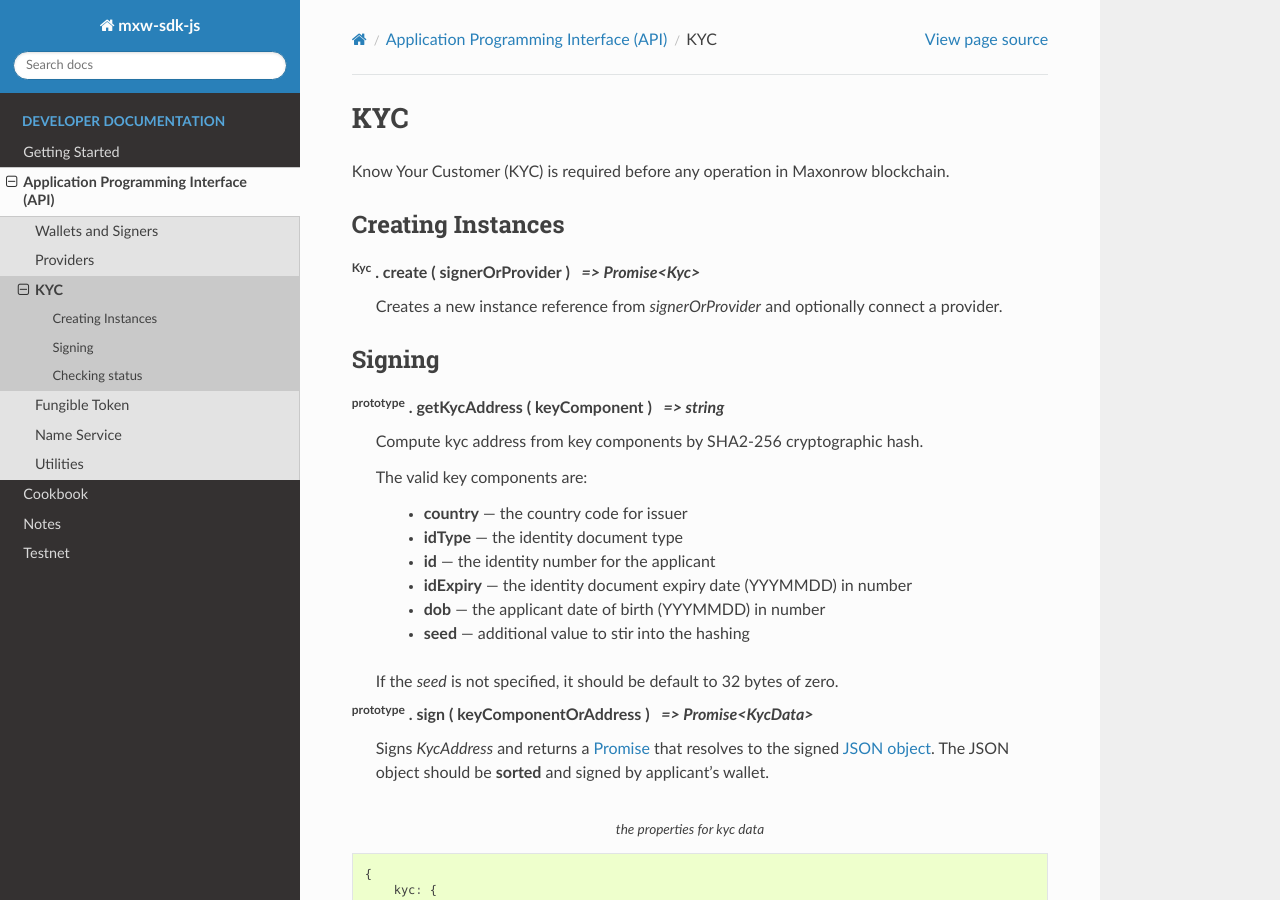
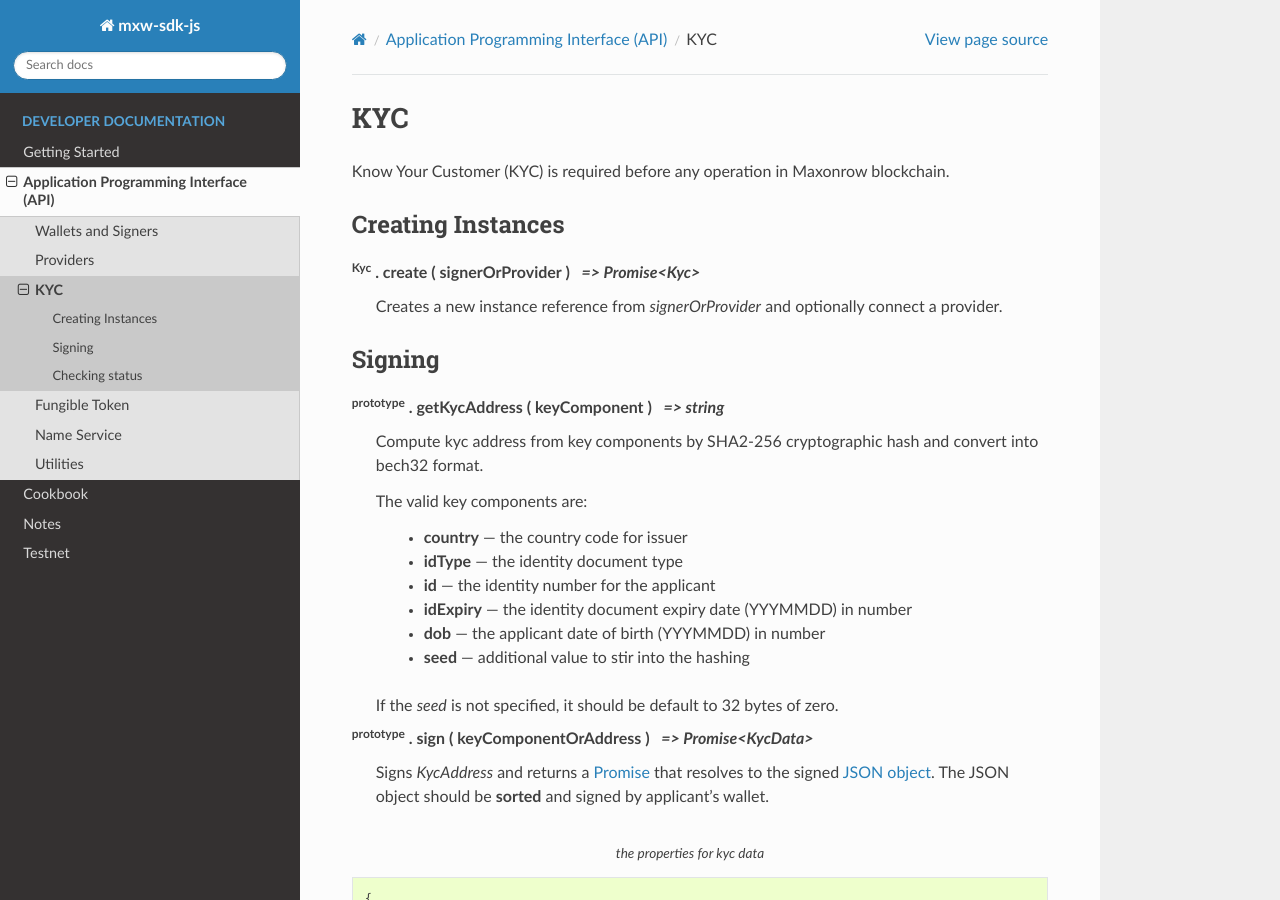
Before and after one commit to maxonrow/mxw-sdk-js, a Sphinx documentation site: the page built from docs/api-kyc.rst, in a window 1280 px wide and 900 px high. Built offline with Sphinx 7.4.7 and the Read the Docs theme 2.0.0, drawn with Linux system fonts in a browser that asks for light colours.

Commit message:
update kyc docs

```diff
--- a/docs/api-kyc.rst
+++ b/docs/api-kyc.rst
@@ -18,7 +18,8 @@ Signing
 -------
 
 :sup:`prototype` . getKycAddress ( keyComponent ) |nbsp| `=> string`
-    Compute kyc address from key components by SHA2-256 cryptographic hash.
+    Compute kyc address from key components by SHA2-256 cryptographic hash and
+    convert into bech32 format.
 
     The valid key components are:
 
```
